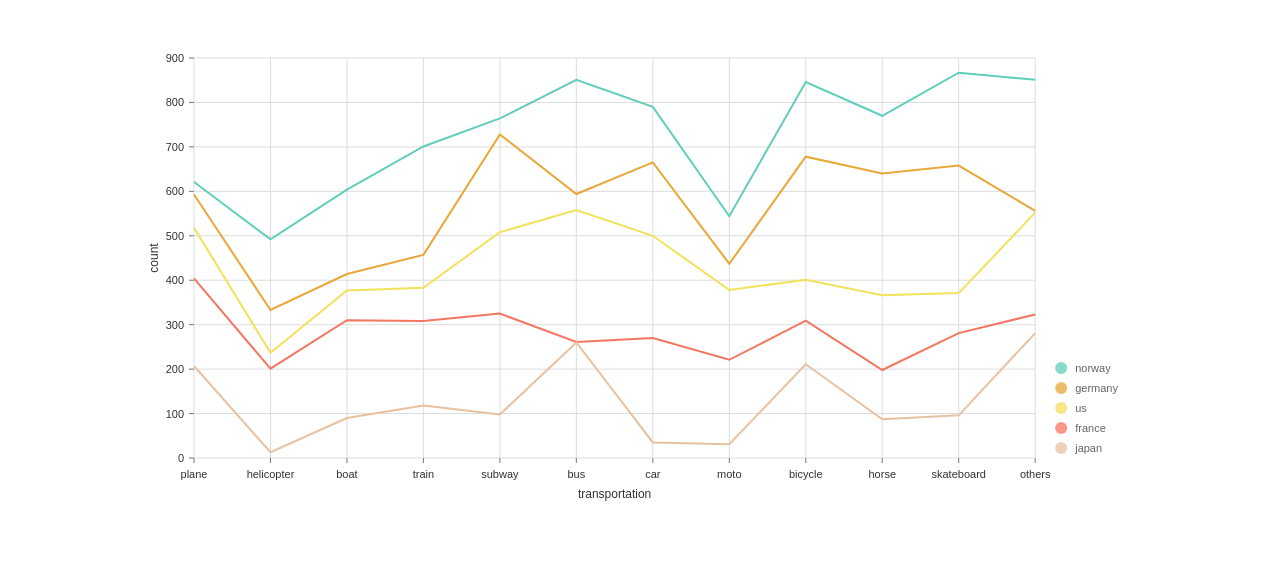
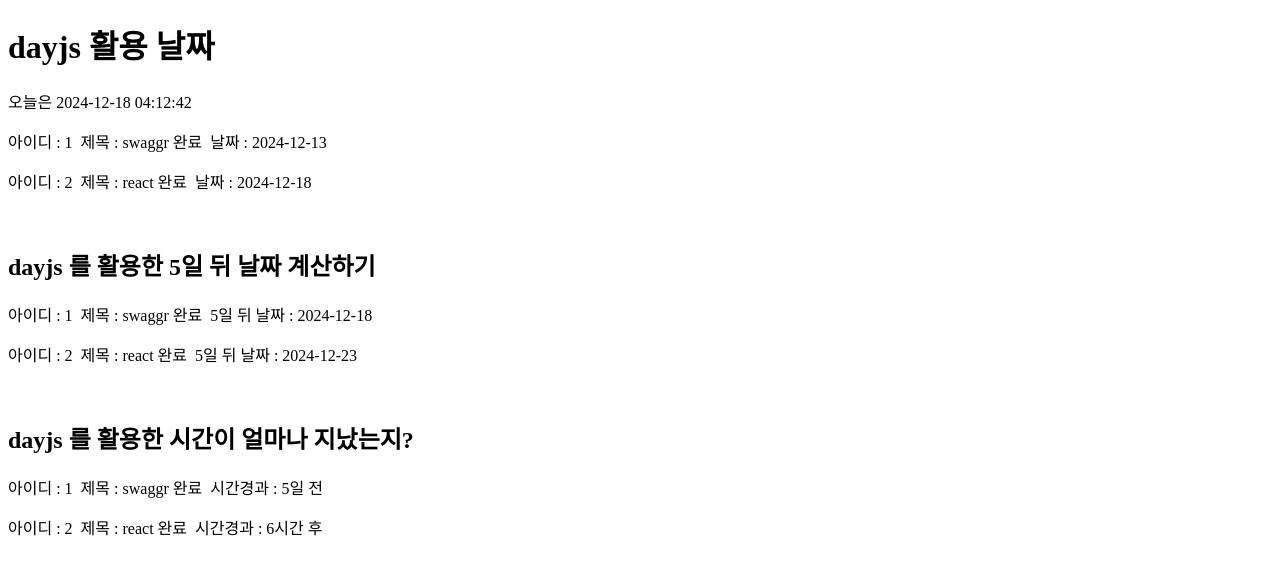
Before and after one commit to 213am/til-npm, a React (Vite) app: page / in a window 1280 px wide. Shown: the top 574 px of the page. Built offline with nearby package versions, Linux system fonts and the light colour scheme; the HTML template or start-up script is replaced by a standard one.

Commit message:
[dosc] moment / dayjs 의 이해

```diff
--- a/index.html
+++ b/index.html
@@ -4,7 +4,7 @@
     <meta charset="UTF-8" />
     <link rel="icon" type="image/svg+xml" href="/vite.svg" />
     <meta name="viewport" content="width=device-width, initial-scale=1.0" />
-    <title>카카오 지도</title>
+    <title>moment 와 dayjs</title>
   </head>
   <body>
     <div id="root"></div>
--- a/package.json
+++ b/package.json
@@ -13,6 +13,8 @@
     "@nivo/bar": "^0.88.0",
     "@nivo/core": "^0.88.0",
     "@nivo/line": "^0.88.0",
+    "dayjs": "^1.11.13",
+    "moment": "^2.30.1",
     "react": "^18.3.1",
     "react-dom": "^18.3.1",
     "react-kakao-maps-sdk": "^1.1.27",
--- a/src/App.jsx
+++ b/src/App.jsx
@@ -1,349 +1,63 @@
-import { ResponsiveLine } from "@nivo/line";
+import dayjs from "dayjs";
+import relativeTime from "dayjs/plugin/relativeTime";
+import "dayjs/locale/ko"; // 한국어 불러오기
 
+// 서버에서 response 된 데이터로 가정
 const getData = [
   {
-    id: "japan",
-    color: "hsl(21, 70%, 50%)",
-    data: [
-      {
-        x: "plane",
-        y: 207,
-      },
-      {
-        x: "helicopter",
-        y: 13,
-      },
-      {
-        x: "boat",
-        y: 90,
-      },
-      {
-        x: "train",
-        y: 118,
-      },
-      {
-        x: "subway",
-        y: 98,
-      },
-      {
-        x: "bus",
-        y: 260,
-      },
-      {
-        x: "car",
-        y: 35,
-      },
-      {
-        x: "moto",
-        y: 31,
-      },
-      {
-        x: "bicycle",
-        y: 211,
-      },
-      {
-        x: "horse",
-        y: 87,
-      },
-      {
-        x: "skateboard",
-        y: 96,
-      },
-      {
-        x: "others",
-        y: 281,
-      },
-    ],
+    id: 1,
+    title: "swaggr 완료",
+    createAt: "2024-12-13T10:00:00Z",
   },
   {
-    id: "france",
-    color: "hsl(20, 70%, 50%)",
-    data: [
-      {
-        x: "plane",
-        y: 197,
-      },
-      {
-        x: "helicopter",
-        y: 188,
-      },
-      {
-        x: "boat",
-        y: 220,
-      },
-      {
-        x: "train",
-        y: 190,
-      },
-      {
-        x: "subway",
-        y: 227,
-      },
-      {
-        x: "bus",
-        y: 1,
-      },
-      {
-        x: "car",
-        y: 235,
-      },
-      {
-        x: "moto",
-        y: 190,
-      },
-      {
-        x: "bicycle",
-        y: 98,
-      },
-      {
-        x: "horse",
-        y: 111,
-      },
-      {
-        x: "skateboard",
-        y: 185,
-      },
-      {
-        x: "others",
-        y: 42,
-      },
-    ],
-  },
-  {
-    id: "us",
-    color: "hsl(72, 70%, 50%)",
-    data: [
-      {
-        x: "plane",
-        y: 114,
-      },
-      {
-        x: "helicopter",
-        y: 36,
-      },
-      {
-        x: "boat",
-        y: 67,
-      },
-      {
-        x: "train",
-        y: 75,
-      },
-      {
-        x: "subway",
-        y: 183,
-      },
-      {
-        x: "bus",
-        y: 297,
-      },
-      {
-        x: "car",
-        y: 230,
-      },
-      {
-        x: "moto",
-        y: 157,
-      },
-      {
-        x: "bicycle",
-        y: 92,
-      },
-      {
-        x: "horse",
-        y: 168,
-      },
-      {
-        x: "skateboard",
-        y: 90,
-      },
-      {
-        x: "others",
-        y: 229,
-      },
-    ],
-  },
-  {
-    id: "germany",
-    color: "hsl(24, 70%, 50%)",
-    data: [
-      {
-        x: "plane",
-        y: 75,
-      },
-      {
-        x: "helicopter",
-        y: 96,
-      },
-      {
-        x: "boat",
-        y: 37,
-      },
-      {
-        x: "train",
-        y: 74,
-      },
-      {
-        x: "subway",
-        y: 220,
-      },
-      {
-        x: "bus",
-        y: 36,
-      },
-      {
-        x: "car",
-        y: 165,
-      },
-      {
-        x: "moto",
-        y: 59,
-      },
-      {
-        x: "bicycle",
-        y: 277,
-      },
-      {
-        x: "horse",
-        y: 274,
-      },
-      {
-        x: "skateboard",
-        y: 287,
-      },
-      {
-        x: "others",
-        y: 4,
-      },
-    ],
-  },
-  {
-    id: "norway",
-    color: "hsl(271, 70%, 50%)",
-    data: [
-      {
-        x: "plane",
-        y: 28,
-      },
-      {
-        x: "helicopter",
-        y: 159,
-      },
-      {
-        x: "boat",
-        y: 190,
-      },
-      {
-        x: "train",
-        y: 244,
-      },
-      {
-        x: "subway",
-        y: 36,
-      },
-      {
-        x: "bus",
-        y: 257,
-      },
-      {
-        x: "car",
-        y: 125,
-      },
-      {
-        x: "moto",
-        y: 107,
-      },
-      {
-        x: "bicycle",
-        y: 168,
-      },
-      {
-        x: "horse",
-        y: 130,
-      },
-      {
-        x: "skateboard",
-        y: 209,
-      },
-      {
-        x: "others",
-        y: 295,
-      },
-    ],
+    id: 2,
+    title: "react 완료",
+    createAt: "2024-12-18T10:00:00Z",
   },
 ];
 
 function App() {
+  const todayDayjs = dayjs().format("YYYY-MM-DD HH:MM:ss");
+  dayjs.extend(relativeTime);
+  dayjs.locale("ko");
+
   return (
-    <div style={{ width: "80%", height: 500, margin: "0 auto" }}>
-      <ResponsiveLine
-        data={getData}
-        margin={{ top: 50, right: 110, bottom: 50, left: 60 }}
-        xScale={{ type: "point" }}
-        yScale={{
-          type: "linear",
-          min: "auto",
-          max: "auto",
-          stacked: true,
-          reverse: false,
-        }}
-        yFormat=" >-.2f"
-        axisTop={null}
-        axisRight={null}
-        axisBottom={{
-          tickSize: 5,
-          tickPadding: 5,
-          tickRotation: 0,
-          legend: "transportation",
-          legendOffset: 36,
-          legendPosition: "middle",
-          truncateTickAt: 0,
-        }}
-        axisLeft={{
-          tickSize: 5,
-          tickPadding: 5,
-          tickRotation: 0,
-          legend: "count",
-          legendOffset: -40,
-          legendPosition: "middle",
-          truncateTickAt: 0,
-        }}
-        pointSize={10}
-        pointColor={{ theme: "background" }}
-        pointBorderWidth={2}
-        pointBorderColor={{ from: "serieColor" }}
-        pointLabel="data.yFormatted"
-        pointLabelYOffset={-12}
-        enableTouchCrosshair={true}
-        useMesh={true}
-        legends={[
-          {
-            anchor: "bottom-right",
-            direction: "column",
-            justify: false,
-            translateX: 100,
-            translateY: 0,
-            itemsSpacing: 0,
-            itemDirection: "left-to-right",
-            itemWidth: 80,
-            itemHeight: 20,
-            itemOpacity: 0.75,
-            symbolSize: 12,
-            symbolShape: "circle",
-            symbolBorderColor: "rgba(0, 0, 0, .5)",
-            effects: [
-              {
-                on: "hover",
-                style: {
-                  itemBackground: "rgba(0, 0, 0, .03)",
-                  itemOpacity: 1,
-                },
-              },
-            ],
-          },
-        ]}
-      />
-    </div>
+    <>
+      <h1>dayjs 활용 날짜</h1>
+      <div>
+        <p>오늘은 {todayDayjs}</p>
+        {getData.map((item) => {
+          return (
+            <p key={item.id}>
+              아이디 : {item.id}&nbsp; 제목 : {item.title}&nbsp; 날짜 :&nbsp;
+              {dayjs(item.createAt).format("YYYY-MM-DD")}
+            </p>
+          );
+        })}
+        <br />
+        <h2>dayjs 를 활용한 5일 뒤 날짜 계산하기</h2>
+        {getData.map((item) => {
+          return (
+            <p key={item.id}>
+              아이디 : {item.id}&nbsp; 제목 : {item.title}&nbsp; 5일 뒤 날짜
+              :&nbsp;
+              {dayjs(item.createAt).add(5, "days").format("YYYY-MM-DD")}
+            </p>
+          );
+        })}
+        <br />
+        <h2>dayjs 를 활용한 시간이 얼마나 지났는지?</h2>
+        {getData.map((item) => {
+          return (
+            <p key={item.id}>
+              아이디 : {item.id}&nbsp; 제목 : {item.title}&nbsp; 시간경과
+              :&nbsp;
+              {dayjs(item.createAt).fromNow()}
+            </p>
+          );
+        })}
+      </div>
+    </>
   );
 }
 export default App;
```
Also changed, not shown: 2 other files (tests, documents, lock files or other folders).
